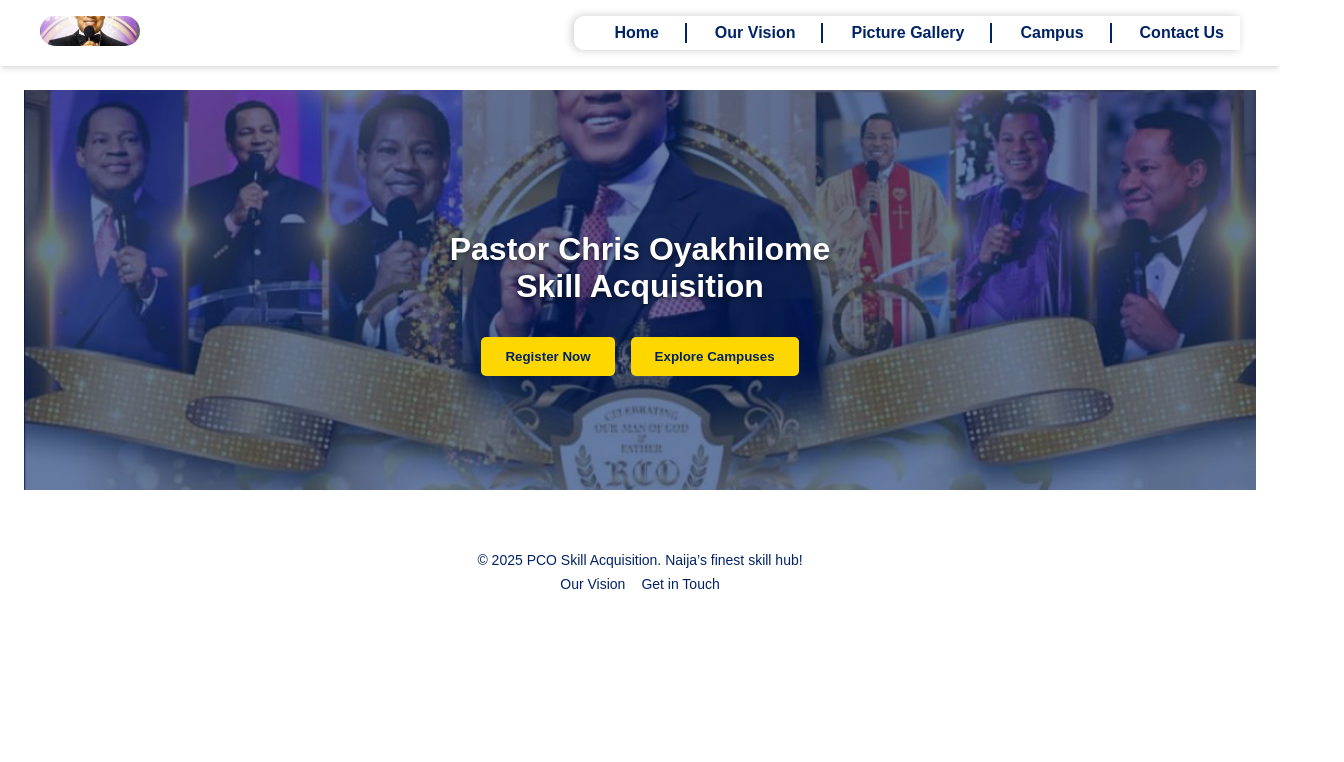
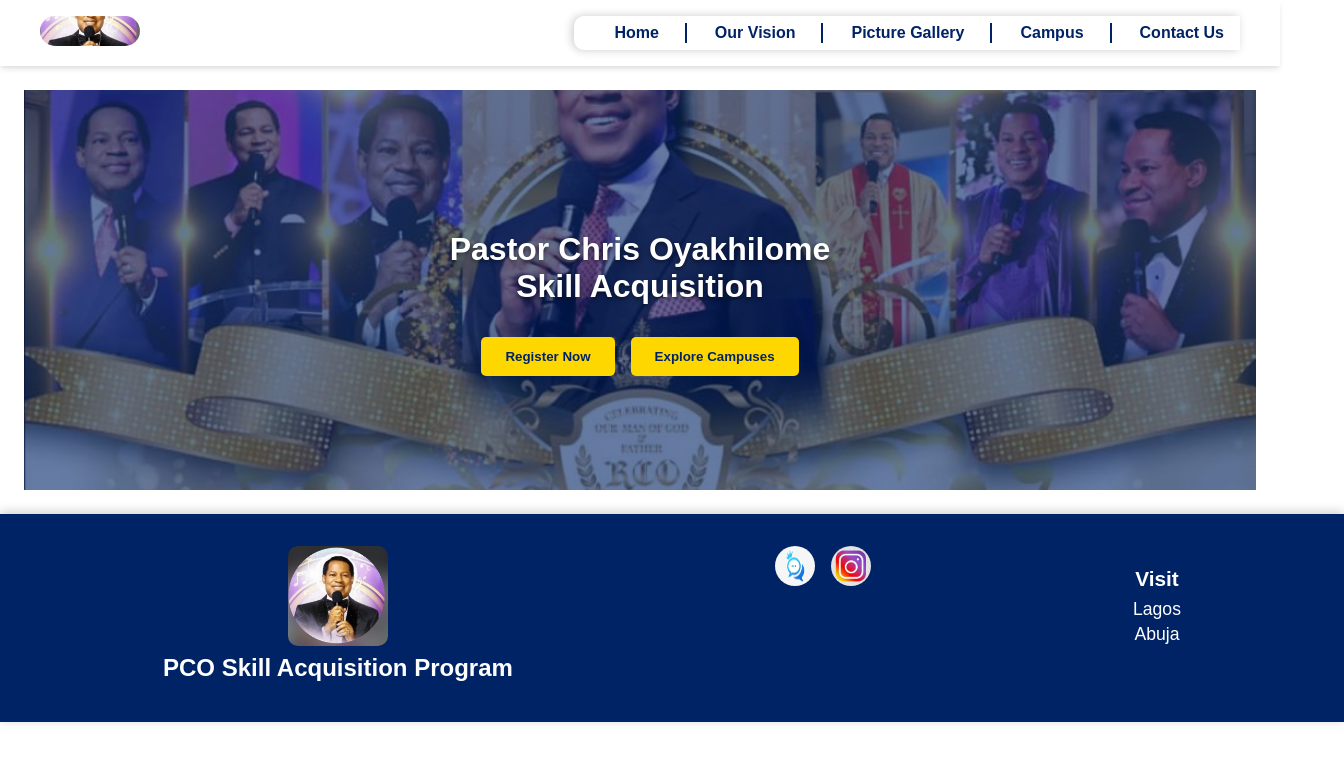
Before and after one commit to pco-skill-acquisition/pcoskillacquisition, a Next.js app: page / in a window 1280 px wide. Shown: the top 762 px of the page, 1344 px wide, since content can reach past the window. Built offline with nearby package versions, Linux system fonts and the light colour scheme.

Commit message:
Update layout.tsx to use new Footer component

```diff
--- a/app/layout.tsx
+++ b/app/layout.tsx
@@ -18,13 +18,7 @@ export default function RootLayout({
       <body>
         <Navbar />
         <main className="container">{children}</main>
-        <footer style={{ backgroundColor: '#FFFFFF', color: '#002366', padding: '1.5rem', textAlign: 'center', fontSize: '0.875rem' }}>
-          <p style={{ marginBottom: '0.5rem' }}>© 2025 PCO Skill Acquisition. Naija’s finest skill hub!</p>
-          <div style={{ display: 'flex', justifyContent: 'center', gap: '1rem' }}>
-            <a href="/our-vision" style={{ color: '#002366', textDecoration: 'none', transition: 'color 0.2s ease' }}>Our Vision</a>
-            <a href="/contact-us" style={{ color: '#002366', textDecoration: 'none', transition: 'color 0.2s ease' }}>Get in Touch</a>
-          </div>
-        </footer>
+        <Footer />
       </body>
     </html>
   );
```
